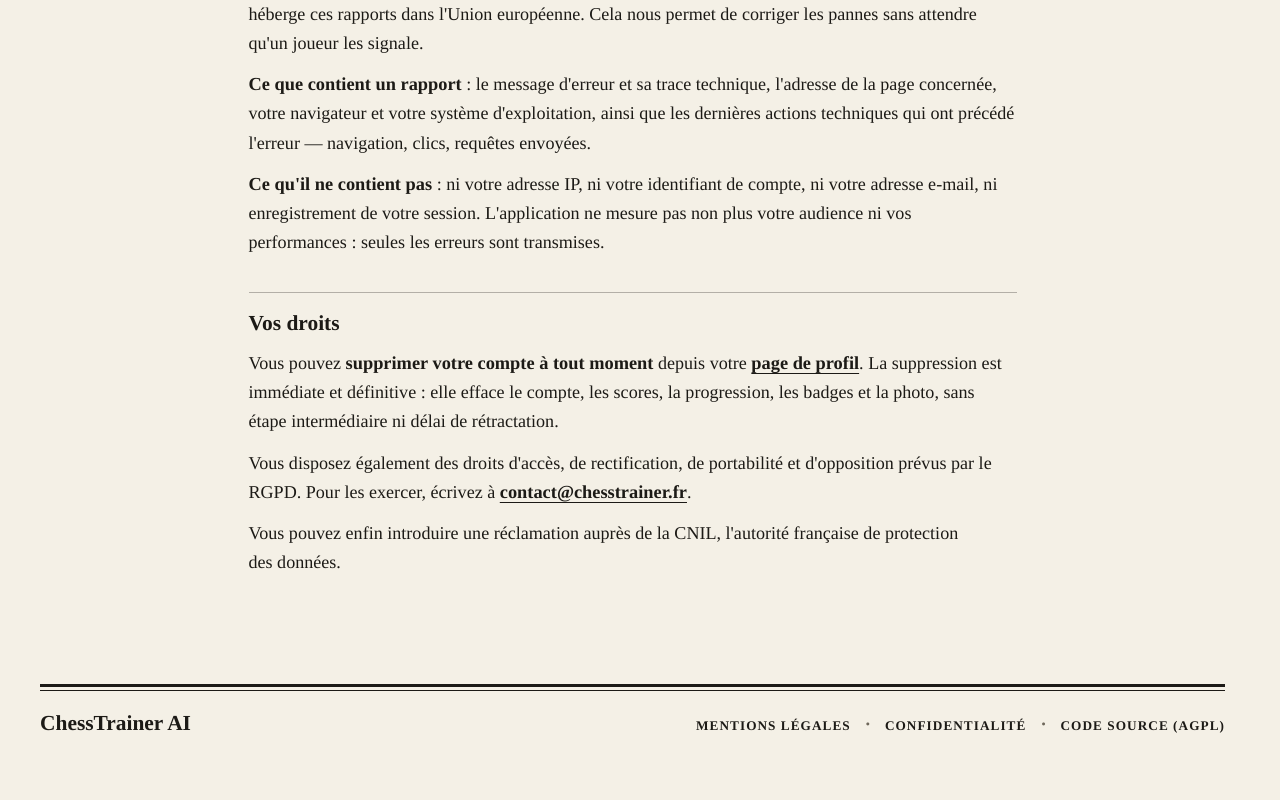
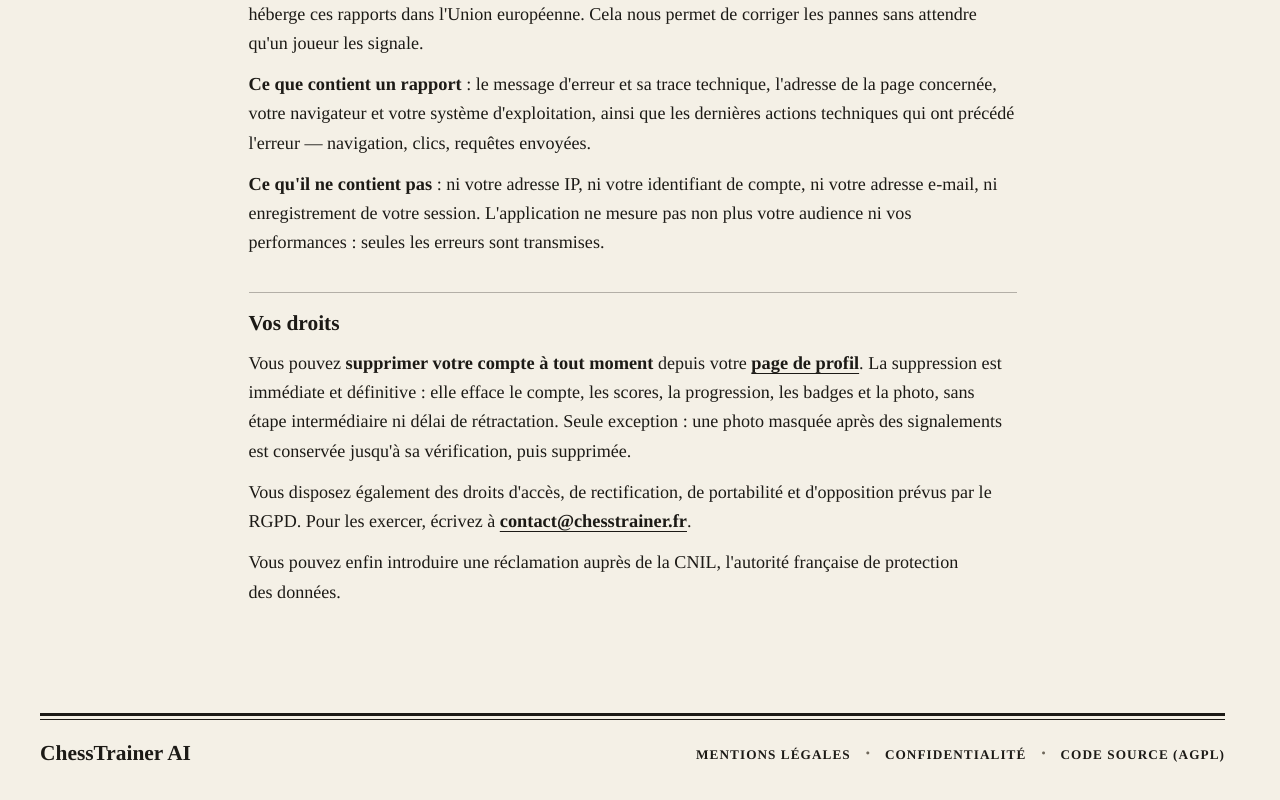
Before and after one commit to Amayyas/ChessTrainer, a React (Vite) app: page /confidentialite in a window 1280 px wide. Shown: the part 2066-2866 px from the top of the page. Before the commit the page ends 2843 px from the top, so only its background shows below. Built offline with nearby package versions, Linux system fonts and the light colour scheme; no server answers; a web font is replaced by a local one.

Commit message:
docs(legal): name the reported-photo exception where deletion is promised
The rights section promised that deleting an account erases the photo at
once, while the photo section said a reported photo is kept for review even
after the account is deleted. The promise now carries the exception.

```diff
--- a/src/features/legal/PrivacyPage.tsx
+++ b/src/features/legal/PrivacyPage.tsx
@@ -147,6 +147,8 @@ export default function PrivacyPage() {
           </Link>
           . La suppression est immédiate et définitive : elle efface le compte, les scores, la
           progression, les badges et la photo, sans étape intermédiaire ni délai de rétractation.
+          Seule exception : une photo masquée après des signalements est conservée jusqu'à sa
+          vérification, puis supprimée.
         </p>
         <p>
           Vous disposez également des droits d'accès, de rectification, de portabilité et
```
